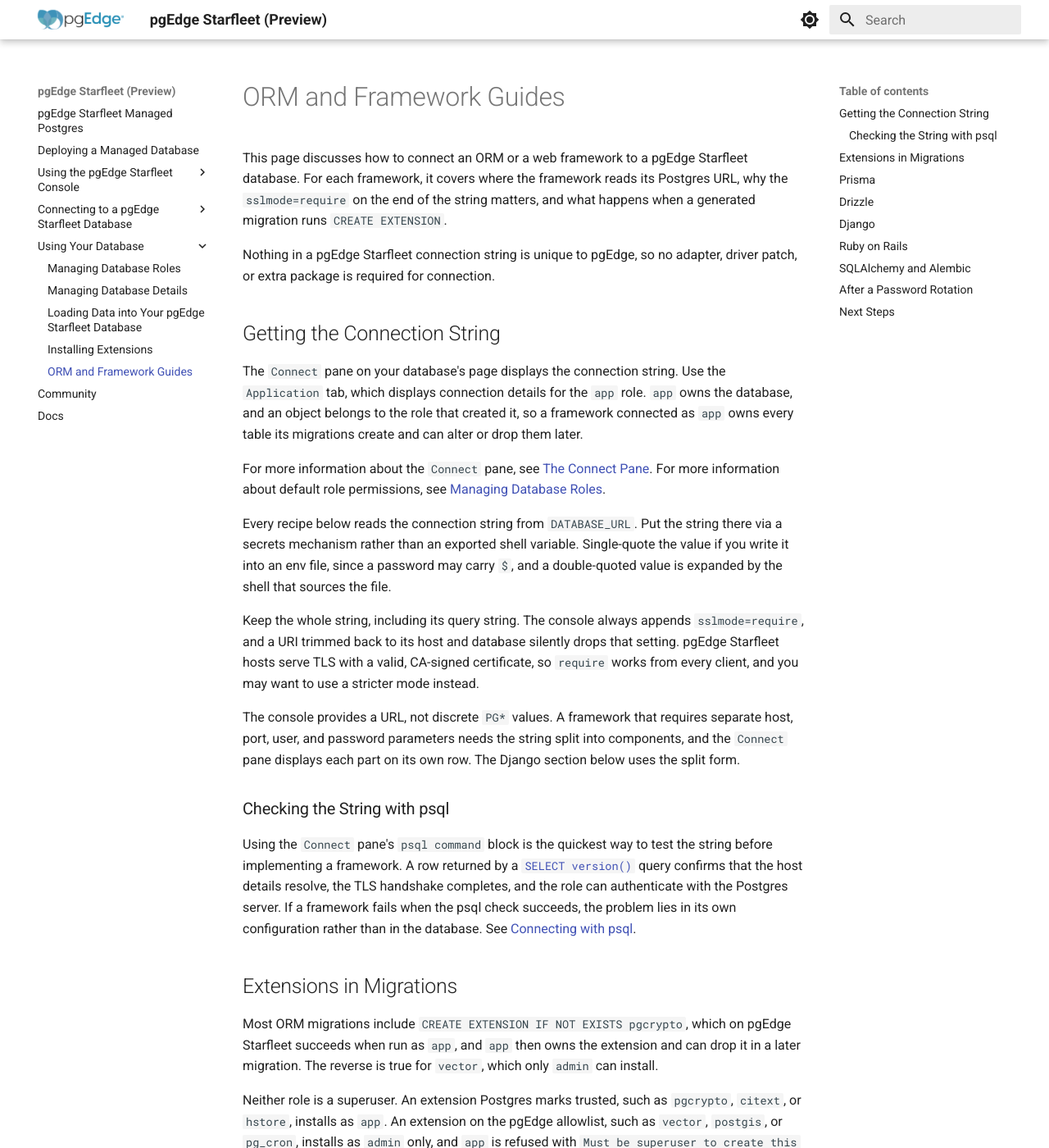
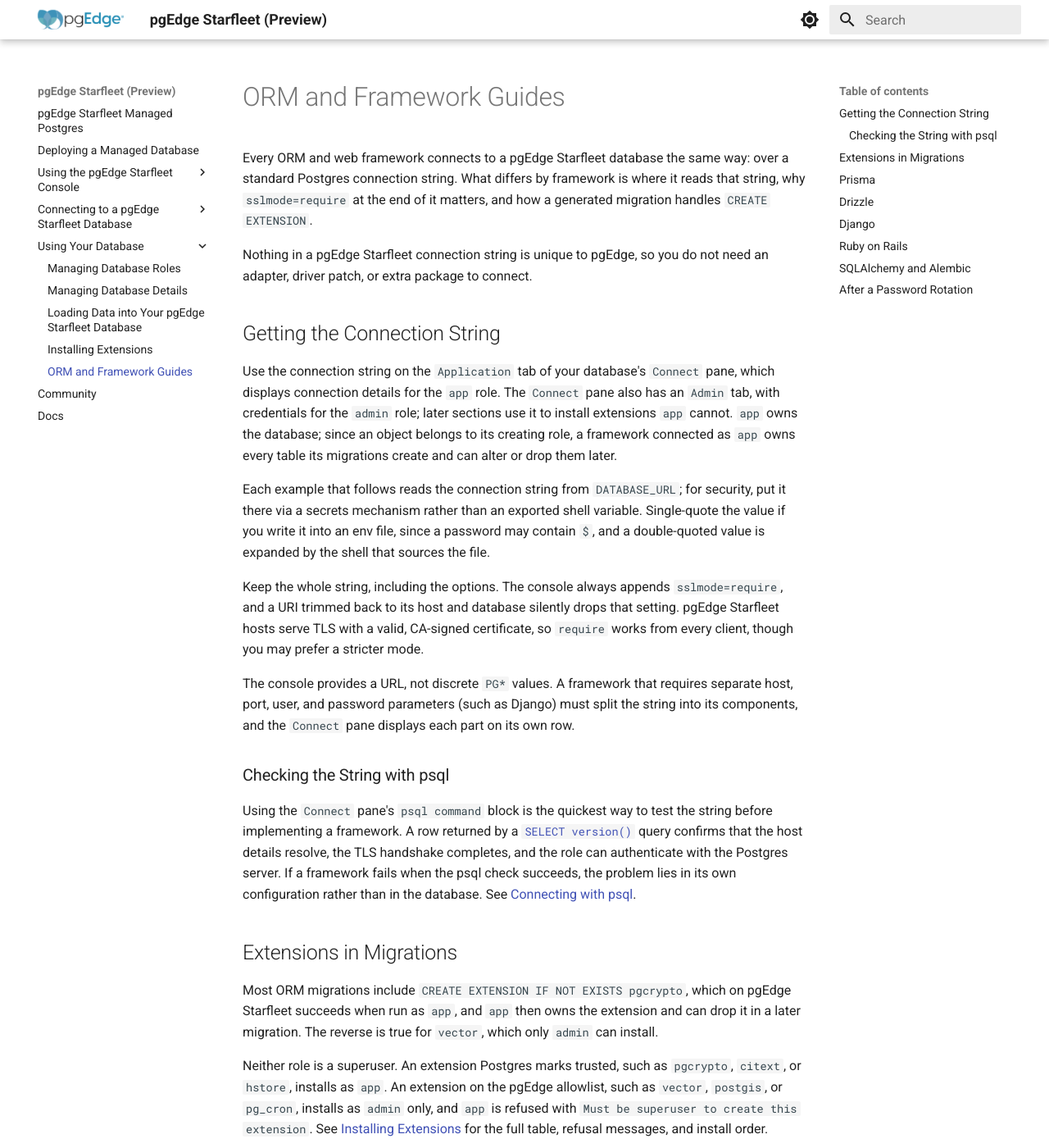
Before and after one commit to pgEdge/pgedge-starfleet-docs, an MkDocs documentation site: the page built from docs/using_database/orm_guides.md, in a window 1280 px wide and 1400 px high. Shown: the whole window at 82% size. Built offline with MkDocs 1.6.1 and Material for MkDocs 9.7.7, drawn with Linux system fonts in a browser that asks for light colours; some of the changed text lies outside the part shown.

Commit message:
Review orm_guides.md for formal voice, ambiguity, and consistency
Fix colloquialisms and imprecise words matching this repo's known
banned/overused list ("carry", "holds" x2), fix a cross-sentence
pronoun, tighten passive voice, and standardize inconsistent verb
choices across the five ORM sections. Introduce the Admin tab up
front and make every "install on the Admin tab" reference explicit
about using its credentials, rather than reading like a console
action. Rewrite the intro to lead with substance, tighten several
sentences throughout, and remove the Next Steps section.

````diff
--- a/docs/using_database/orm_guides.md
+++ b/docs/using_database/orm_guides.md
@@ -1,43 +1,39 @@
 # ORM and Framework Guides
 
-This page discusses how to connect an ORM or a web framework to a pgEdge
-Starfleet database. For each framework, it covers where the framework reads
-its Postgres URL, why the `sslmode=require` on the end of the string
-matters, and what happens when a generated migration runs
-`CREATE EXTENSION`.
+Every ORM and web framework connects to a pgEdge Starfleet database the same
+way: over a standard Postgres connection string. What differs by framework is
+where it reads that string, why `sslmode=require` at the end of it matters,
+and how a generated migration handles `CREATE EXTENSION`.
 
-Nothing in a pgEdge Starfleet connection string is unique to pgEdge, so no
-adapter, driver patch, or extra package is required for connection.
+Nothing in a pgEdge Starfleet connection string is unique to pgEdge, so you
+do not need an adapter, driver patch, or extra package to connect.
 
 ## Getting the Connection String
 
-The `Connect` pane on your database's page displays the connection
-string. Use the `Application` tab, which displays connection details for
-the `app` role. `app` owns the database, and an object belongs to the
-role that created it, so a framework connected as `app` owns every table
-its migrations create and can alter or drop them later.
+Use the connection string on the `Application` tab of your database's
+`Connect` pane, which displays connection details for the `app` role. The
+`Connect` pane also has an `Admin` tab, with credentials for the `admin`
+role; later sections use it to install extensions `app` cannot. `app` owns
+the database; since an object belongs to its creating role, a framework
+connected as `app` owns every table its migrations create and can alter
+or drop them later.
 
-For more information about the `Connect` pane, see
-[The Connect Pane](../using_console/console_overview.md#the-connect-pane).
-For more information about default role permissions, see
-[Managing Database Roles](roles.md).
+Each example that follows reads the connection string from `DATABASE_URL`; for
+security, put it there via a secrets mechanism rather than an exported
+shell variable. Single-quote the value if you write it into an env file,
+since a password may contain `$`, and a double-quoted value is expanded by
+the shell that sources the file.
 
-Every recipe below reads the connection string from `DATABASE_URL`. Put
-the string there via a secrets mechanism rather than an exported shell
-variable. Single-quote the value if you write it into an env file, since
-a password may carry `$`, and a double-quoted value is expanded by the
-shell that sources the file.
-
-Keep the whole string, including its query string. The console always
-appends `sslmode=require`, and a URI trimmed back to its host and database
+Keep the whole string, including the options. The console always appends
+`sslmode=require`, and a URI trimmed back to its host and database
 silently drops that setting. pgEdge Starfleet hosts serve TLS with a
-valid, CA-signed certificate, so `require` works from every client, and
-you may want to use a stricter mode instead.
+valid, CA-signed certificate, so `require` works from every client,
+though you may prefer a stricter mode.
 
 The console provides a URL, not discrete `PG*` values. A framework that
-requires separate host, port, user, and password parameters needs the
-string split into components, and the `Connect` pane displays each part
-on its own row. The Django section below uses the split form.
+requires separate host, port, user, and password parameters (such as
+Django) must split the string into its components, and the `Connect` pane
+displays each part on its own row.
 
 ### Checking the String with psql
 
@@ -61,20 +57,19 @@ Neither role is a superuser. An extension Postgres marks trusted, such as
 `pgcrypto`, `citext`, or `hstore`, installs as `app`. An extension on the
 pgEdge allowlist, such as `vector`, `postgis`, or `pg_cron`, installs as
 `admin` only, and `app` is refused with `Must be superuser to create this
-extension`. The full table, the refusal messages, and the install order are
-in [Installing Extensions](extensions.md).
+extension`. See [Installing Extensions](extensions.md) for the full table,
+refusal messages, and install order.
 
 A migration run with the `Application` tab's string installs `pgcrypto`
-successfully, because that string connects as the `app` role. A
-migration that also needs an allowlisted extension such as `vector`,
-`postgis`, or `pg_cron` fails, because `app` cannot install it.
-Install that extension manually on the `Admin` tab before running the
-migration.
+successfully, since that string connects as `app`. A migration that also
+needs an allowlisted extension such as `vector`, `postgis`, or `pg_cron`
+fails, because `app` cannot install it; connect with the `Admin` tab's
+credentials and install that extension manually first.
 
 ## Prisma
 
-Prisma takes the URL from the datasource block in `schema.prisma`, and the
-generated block already points at an environment variable:
+Prisma reads the URL from the `datasource` block in `schema.prisma`. By
+default, that block already points at an environment variable:
 
 ```prisma
 datasource db {
@@ -105,8 +101,8 @@ import { drizzle } from 'drizzle-orm/node-postgres';
 const db = drizzle(process.env.DATABASE_URL);
 ```
 
-Drizzle Kit holds its own copy for migrations, under `dbCredentials` in
-`drizzle.config.ts`:
+Drizzle Kit keeps its own copy of the connection string for migrations,
+under `dbCredentials` in `drizzle.config.ts`:
 
 ```ts
 import { defineConfig } from 'drizzle-kit';
@@ -117,12 +113,12 @@ export default defineConfig({
 });
 ```
 
-Both read the same variable, so one env file covers the application and the
-migration tool, and both connect as `app`. The
+Both Drizzle and Drizzle Kit read the same variable, so one env file covers
+the application and the migration tool, and both connect as `app`. The
 [Drizzle Postgres guide][drizzle-pg] describes the driver alternatives.
-A Drizzle migration containing `CREATE EXTENSION pgcrypto` works using
-that shared `DATABASE_URL`. An allowlisted extension must be installed
-on the `Admin` tab first.
+A Drizzle migration containing `CREATE EXTENSION pgcrypto` works with that
+shared `DATABASE_URL`. Connect with the `Admin` tab's credentials to
+install an allowlisted extension first.
 
 ## Django
 
@@ -146,8 +142,8 @@ DATABASES = {
 ```
 
 Django's Postgres backend passes `OPTIONS` to the driver's connection
-constructor; the TLS setting therefore sits there rather than beside the
-host.
+constructor; the TLS setting therefore sits inside `OPTIONS` rather than
+beside the host.
 
 Keep the `sslmode` entry, because it is the split-parameter form of the
 `sslmode=require` the console appends.
@@ -161,10 +157,11 @@ import dj_database_url
 DATABASES = {"default": dj_database_url.config()}
 ```
 
-The [Django databases reference][django-db] describes what else the
-backend accepts. A Django migration whose operations include
-`CREATE EXTENSION pgcrypto` runs as `app` and succeeds. An allowlisted
-extension needs the `Admin` tab first.
+The [Django databases reference][django-db] describes the remaining
+`DATABASES` options Django's Postgres backend accepts. A Django migration
+whose operations include `CREATE EXTENSION pgcrypto` runs as `app` and
+succeeds. Connect with the `Admin` tab's credentials to install an
+allowlisted extension first.
 
 ## Ruby on Rails
 
@@ -183,8 +180,9 @@ production:
 
 The [Rails configuration guide][rails-db] describes how the two sources are
 merged. A Rails migration that enables `pgcrypto` runs as `app` and succeeds.
-One that enables an allowlisted extension does not, so install that on the
-`Admin` tab before running `db:migrate`.
+A migration that enables an allowlisted extension does not, so connect
+with the `Admin` tab's credentials and install it before running
+`db:migrate`.
 
 ## SQLAlchemy and Alembic
 
@@ -212,36 +210,20 @@ context.config.set_main_option(
 
 The [Alembic tutorial][alembic-tut] describes the rest of that file. An
 Alembic revision issuing `CREATE EXTENSION pgcrypto` runs as `app` and
-succeeds. An allowlisted extension needs the `Admin` tab first.
+succeeds. Connect with the `Admin` tab's credentials to install an
+allowlisted extension first.
 
 ## After a Password Rotation
 
-A string an application already holds no longer functions when someone
+An application's in-use connection string no longer functions when someone
 selects `Rotate credentials` on the `Application` tab of the `Connect`
 pane. The new password does not authenticate until the database returns
-to `Available`, and the old one may still work in that window, so
-switch the application over when the status displays `Available` rather
-than immediately.
+to `Available`, and the old one may still work in that window, so switch
+the application over when the status displays `Available` rather than
+immediately.
 
 Rotating the `app` password also restarts the database's MCP and RAG
 Servers; each server reads the password once at startup.
-
-## Next Steps
-
-These pages cover related tasks that build on connecting an ORM or framework:
-
-* [Connecting to a pgEdge Starfleet Database](../connecting/index.md)
-  describes connecting with psql, pgAdmin, and the AI DBA Workbench.
-* [Managing Database Roles](roles.md) describes the two roles.
-* [Loading Data into Your pgEdge Starfleet Database](loading_data.md)
-  describes the first data load, which usually happens before the
-  first migration.
-* [Installing Extensions](extensions.md) describes which role installs
-  which extension and what the refusal message means.
-* [Restoring from Backup](../using_console/backups.md) describes
-  restoring in place after a migration fails.
-* [Enabling and Using the MCP Server](../serving_ai_content/mcp.md)
-  describes the server that a rotation of `app` restarts.
 
 [prisma-pg]: https://www.prisma.io/docs/orm/overview/databases/postgresql
 [drizzle-pg]: https://orm.drizzle.team/docs/get-started-postgresql
````
Also changed, not shown: other parts of docs/using_database/orm_guides.md (+6 -5 lines).
